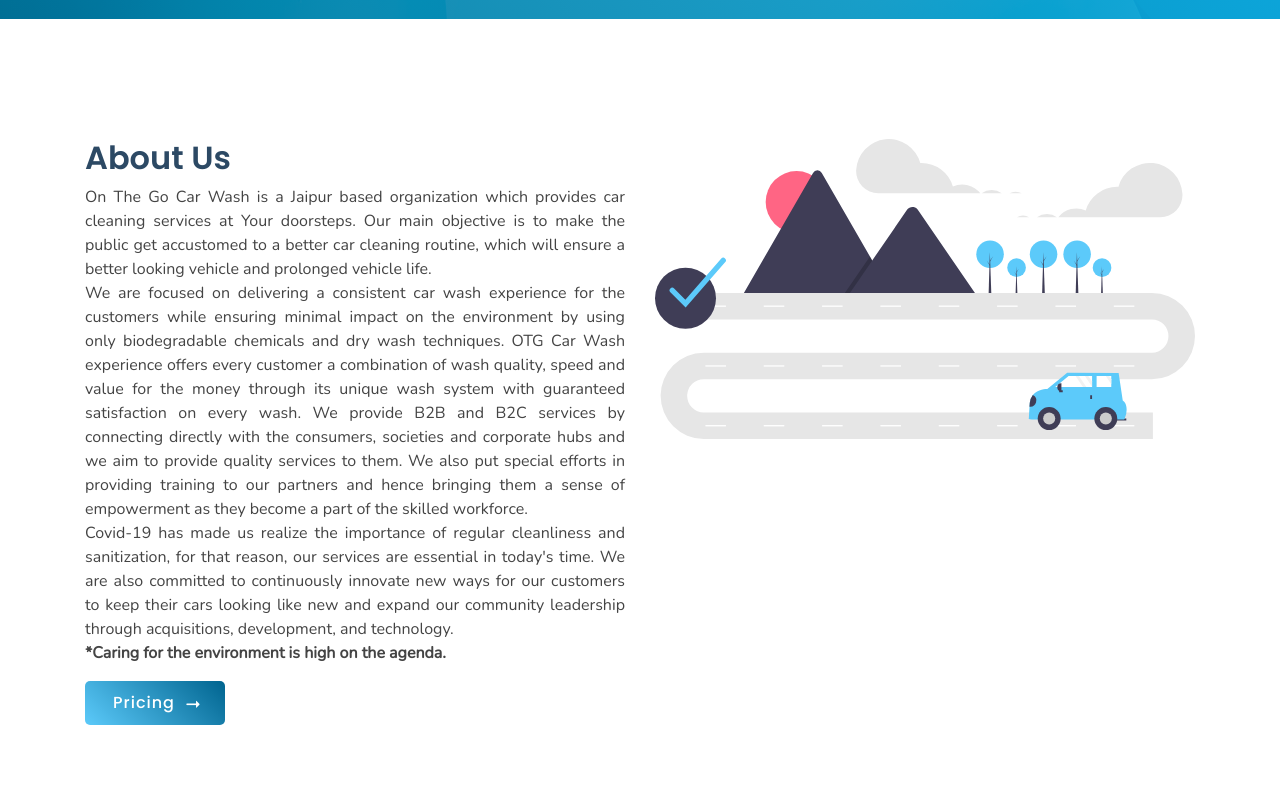
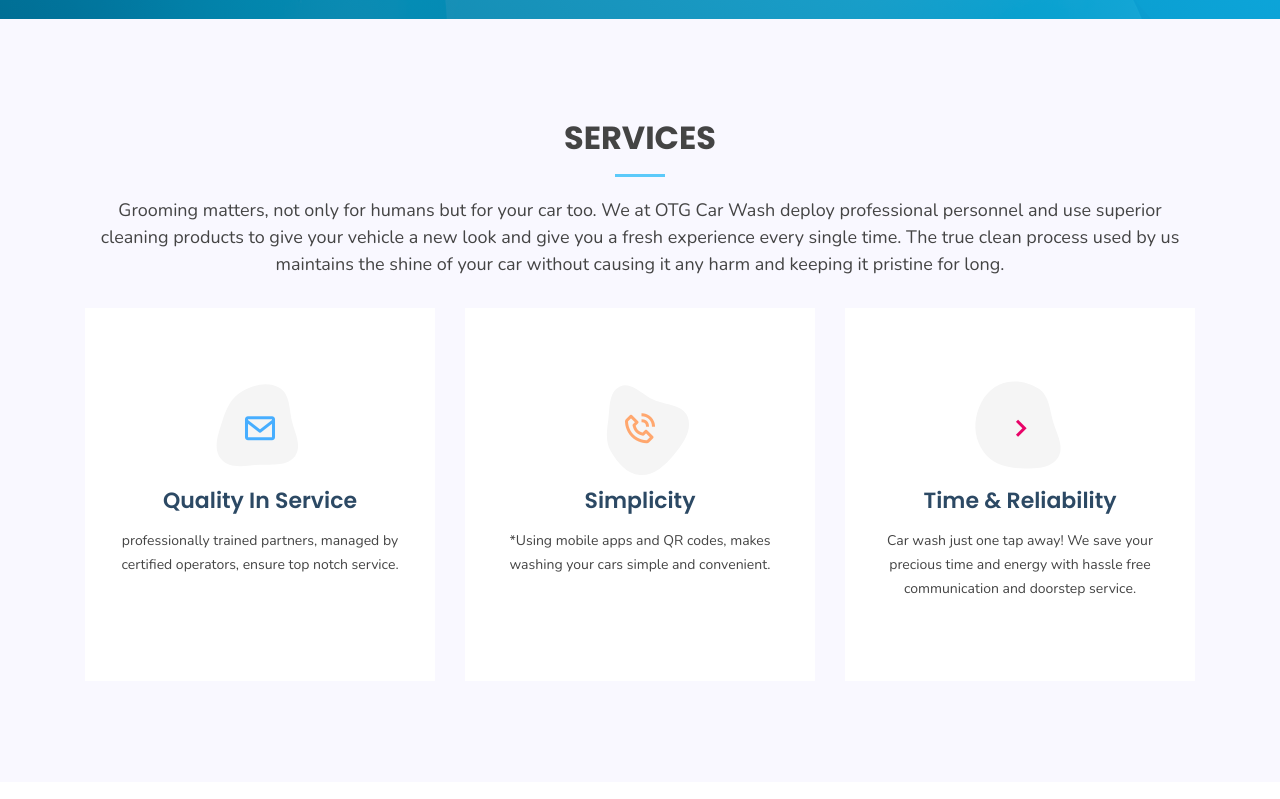
Before and after one commit to OTG-CarWash/OTG-CarWash.github.io, a plain HTML site: page index.html in a window 1280 px wide. Shown: the part 781-1580 px from the top of the page. Drawn offline with nearby package versions, Linux system fonts and the light colour scheme; a script that the page names is missing.

Commit message:
fixed svg

```diff
--- a/index.html
+++ b/index.html
@@ -106,76 +106,33 @@
 
   <main id="main">
 
-    <!-- ======= About Section ======= -->
-    <section id="about" class="about">
-      <div class="container">
-
-        <div class="row">
-          <div class="col-lg-6 order-1 order-lg-2" data-aos="zoom-in" data-aos-delay="150">
-            <img src="assets/img/about.svg" class="img-fluid" alt="">
-            <!-- <img src="assets/img/about.svg" class="img-fluid" alt=""> -->
-          </div>
-
-          <div class="col-lg-6 pt-4 pt-lg-0 order-2 order-lg-1 content" data-aos="fade-right">
-            <h3>About Us</h3>
-            <p style="text-align: justify; font-size: medium;">
-              On The Go Car Wash is a Jaipur based organization which provides car cleaning services at
-              Your doorsteps. Our main objective is to make the public get accustomed to a better car cleaning routine,
-              which will ensure a better looking vehicle and prolonged vehicle life.
-              <br>
-              We are focused on delivering a consistent car wash experience for the customers while ensuring minimal
-              impact on the environment by using only biodegradable chemicals and dry wash techniques.
-              OTG Car Wash experience offers every customer a combination of wash quality, speed and
-              value for the money through its unique wash system with guaranteed satisfaction on every wash.
-              We provide B2B and B2C services by connecting directly with the consumers, societies
-              and corporate hubs and we aim to provide quality services to them. We also put special
-              efforts in providing training to our partners and hence bringing them a sense of
-              empowerment as they become a part of the skilled workforce.
-              <br>
-              Covid-19 has made us realize the importance of regular cleanliness and sanitization, for that reason, our
-              services are essential in today's time.
-              We are also committed to continuously innovate new ways for our customers to keep
-              their cars looking like new and expand our community leadership through acquisitions,
-              development, and technology.
-              <br>
-              <b>*Caring for the environment is high on the agenda.</b>
-
-            </p>
-            <a href="#pricing" class="read-more">Pricing<i class="icofont-long-arrow-right"></i></a>
-          </div>
-        </div>
-
-      </div>
-      <!-- <h4>Join Our Newsletter</h4>
-      <p>Tamen quem nulla quae legam multos aute sint culpa legam noster magna</p>
-      <form action="" method="post">
-        <input type="email" name="email"><input type="submit" value="Subscribe">
-      </form> -->
-    </section><!-- End About Section -->
-
     <!-- ======= Services Section ======= -->
     <section id="services" class="services section-bg">
       <div class="container" data-aos="fade-up">
 
         <div class="section-title">
-          <h2>Why OTG Car Wash?</h2>
-          <p style="text-align: justify">Grooming matters, not only for humans but for your car too. We at Wash and Save
-            deploy
+          <h2>Services</h2>
+          <p>Grooming matters, not only for humans but for your car too. We at OTG Car Wash deploy
             professional personnel and use superior cleaning products to give your vehicle a new look and give you a
             fresh experience every single time. The true clean process used by us
             maintains the shine of your car without causing it any harm and keeping it pristine for
-            long.</p>
+            long.
+          </p>
         </div>
 
         <div class="row">
           <div class="col-lg-4 col-md-6 d-flex align-items-stretch" data-aos="zoom-in" data-aos-delay="100">
             <div class="icon-box iconbox-blue">
               <div class="icon">
-                <img src="./assets/svg/quality.png"/>
+                <svg width="100" height="100" viewBox="0 0 600 600" xmlns="http://www.w3.org/2000/svg">
+                  <path stroke="none" stroke-width="0" fill="#f5f5f5"
+                    d="M300,521.0016835830174C376.1290562159157,517.8887921683347,466.0731472004068,529.7835943286574,510.70327084640275,468.03025145048787C554.3714126377745,407.6079735673963,508.03601936045806,328.9844924480964,491.2728898941984,256.3432110539036C474.5976632858925,184.082847569629,479.9380746630129,96.60480741107993,416.23090153303,58.64404602377083C348.86323505073057,18.502131276798302,261.93793281208167,40.57373210992963,193.5410806939664,78.93577620505333C130.42746243093433,114.334589627462,98.30271207620316,179.96522072025542,76.75703585869454,249.04625023123273C51.97151888228291,328.5150500222984,13.704378332031375,421.85034740162234,66.52175969318436,486.19268352777647C119.04800174914682,550.1803526380478,217.28368757567262,524.383925680826,300,521.0016835830174">
+                  </path>
+                </svg>
+                <i class="bx bx-envelope"></i>
               </div>
-              <h4>Quality in Service</h4>
-              <p>Our professionally trained partners, managed by certified operators, ensure top notch service.
-              </p>
+              <h4><a href="">Quality In Service</a></h4>
+              <p>professionally trained partners, managed by certified operators, ensure top notch service.</p>
             </div>
           </div>
 
@@ -183,9 +140,14 @@
             data-aos-delay="200">
             <div class="icon-box iconbox-orange ">
               <div class="icon">
-                <img src="assets/svg/simplicity.png"/>
+                <svg width="100" height="100" viewBox="0 0 600 600" xmlns="http://www.w3.org/2000/svg">
+                  <path stroke="none" stroke-width="0" fill="#f5f5f5"
+                    d="M300,582.0697525312426C382.5290701553225,586.8405444964366,449.9789794690241,525.3245884688669,502.5850820975895,461.55621195738473C556.606425686781,396.0723002908107,615.8543463187945,314.28637112970534,586.6730223649479,234.56875336149918C558.9533121215079,158.8439757836574,454.9685369536778,164.00468322053177,381.49747125262974,130.76875717737553C312.15926192815925,99.40240125094834,248.97055460311594,18.661163978235184,179.8680185752513,50.54337015887873C110.5421016452524,82.52863877960104,119.82277516462835,180.83849132639028,109.12597500060166,256.43424936330496C100.08760227029461,320.3096726198365,92.17705696193138,384.0621239912766,124.79988738764834,439.7174275375508C164.83382741302287,508.01625554203684,220.96474134820875,577.5009287672846,300,582.0697525312426">
+                  </path>
+                </svg>
+                <i class="bx bx-phone-call"></i>
               </div>
-              <h4>Simplicity</h4>
+              <h4><a href="">Simplicity</a></h4>
               <p>*Using mobile apps and QR codes, makes washing your cars simple and convenient.</p>
             </div>
           </div>
@@ -194,14 +156,18 @@
             data-aos-delay="300">
             <div class="icon-box iconbox-pink">
               <div class="icon">
-                <img src="./assets/svg/time.png"/>
+                <svg width="100" height="100" viewBox="0 0 600 600" xmlns="http://www.w3.org/2000/svg">
+                  <path stroke="none" stroke-width="0" fill="#f5f5f5"
+                    d="M300,541.5067337569781C382.14930387511276,545.0595476570109,479.8736841581634,548.3450877840088,526.4010558755058,480.5488172755941C571.5218469581645,414.80211281144784,517.5187510058486,332.0715597781072,496.52539010469104,255.14436215662573C477.37192572678356,184.95920475031193,473.57363656557914,105.61284051026155,413.0603344069578,65.22779650032875C343.27470386102294,18.654635553484475,251.2091493199835,5.337323636656869,175.0934190732945,40.62881213300186C97.87086631185822,76.43348514350839,51.98124368387456,156.15599469081315,36.44837278890362,239.84606092416172C21.716077023791087,319.22268207091537,43.775223500013084,401.1760424656574,96.891909868211,461.97329694683043C147.22146801428983,519.5804099606455,223.5754009179313,538.201503339737,300,541.5067337569781">
+                  </path>
+                </svg>
+                <i class="bx bx-chevron-right"></i>
               </div>
-              <h4>Time and Reliability</h4>
+              <h4><a href="">Time & Reliability</a></h4>
               <p>Car wash just one tap away! We save your precious time and energy with hassle free communication and
                 doorstep service.</p>
             </div>
           </div>
-
         </div>
 
       </div>
```
